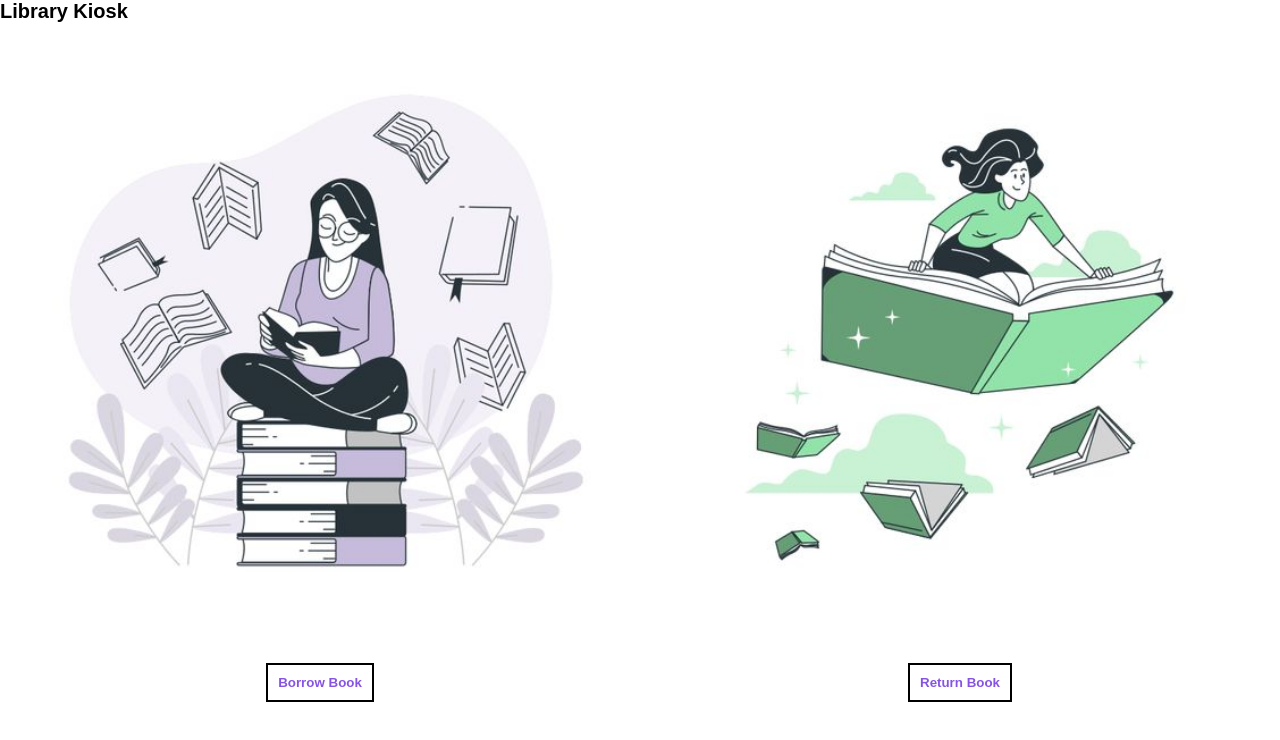
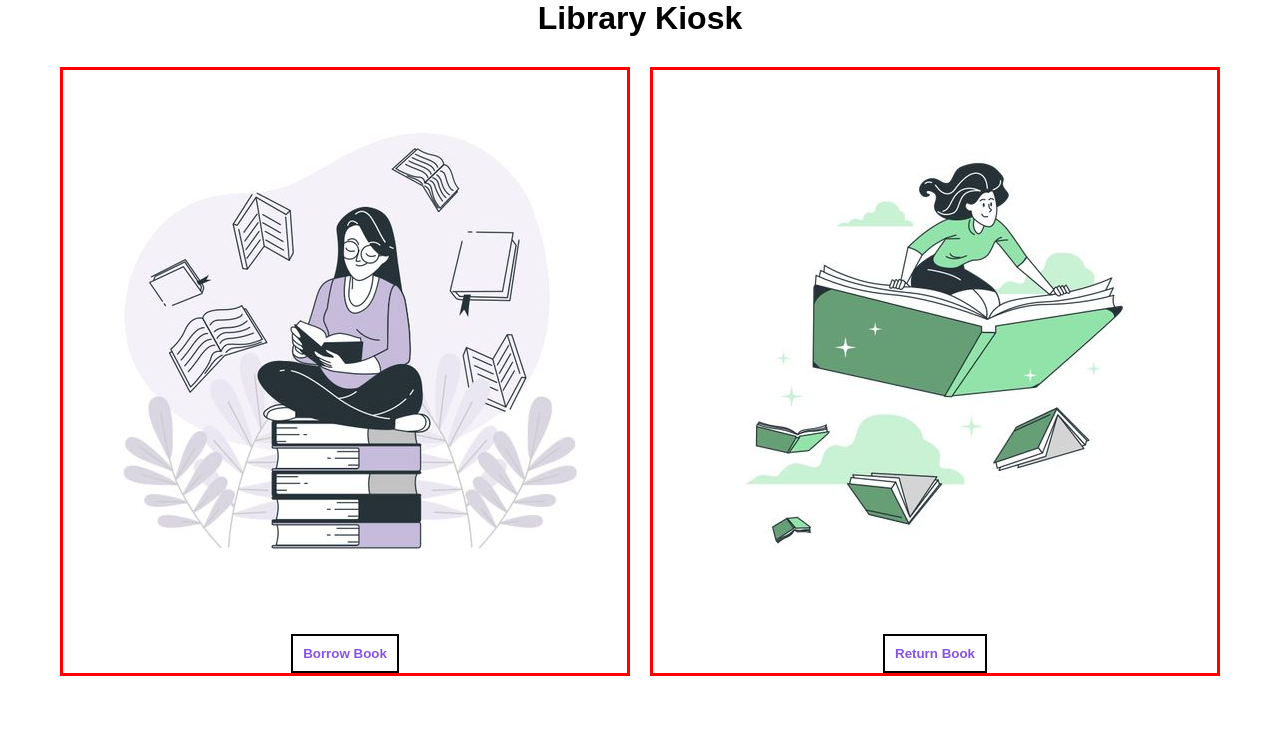
Before and after one commit to niabezara/library-kiosk, a React (Vite) app: page / in a window 1280 px wide. Shown: the top 740 px of the page. Built offline with nearby package versions, Linux system fonts and the light colour scheme.

Commit message:
homepage

```diff
--- a/src/components/Card.tsx
+++ b/src/components/Card.tsx
@@ -22,6 +22,7 @@ const CardDiv = styled.div`
   justify-content: center;
   width: 100%;
   display: flex;
+  border: 3px solid red;
   flex-direction: column-reverse;
   button {
     z-index: 10;
--- a/src/components/LandingCards.tsx
+++ b/src/components/LandingCards.tsx
@@ -10,6 +10,8 @@ export default function LandingCards() {
   };
   const handleReturnBook = () => {};
   return (
+    <Cotainer>
+      <h1>Library Kiosk</h1>
       <Wrap>
         <Card
           title={"Borrow Book"}
@@ -22,11 +24,26 @@ export default function LandingCards() {
           onClick={handleReturnBook}
         />
       </Wrap>
+    </Cotainer>
   );
 }
 
-const Wrap = styled.div`
-  @media screen and (min-width: 900px) {
+const Cotainer = styled.div`
   display: flex;
+  flex-direction: column;
+  justify-content: center;
+  align-items: center;
+  h1 {
+    font-size: 3.2rem;
   }
 `;
+
+const Wrap = styled.div`
+  @media screen and (min-width: 700px) {
+    display: flex;
+    align-items: center;
+    gap: 2rem;
+    justify-content: center;
+    margin: 3rem;
+  }
+`;
--- a/src/routes/HomePage.tsx
+++ b/src/routes/HomePage.tsx
@@ -1,10 +1,17 @@
+import styled from "styled-components";
 import LandingCards from "../components/LandingCards";
 
 export default function HomePage() {
   return (
-    <>
-      <h1>Library Kiosk</h1>
+    <Container>
+
       <LandingCards />
-    </>
+    </Container>
   );
 }
+const Container=styled.div`
+
+
+
+
+`
```
Lines whose indentation alone changed are shown as unchanged.
